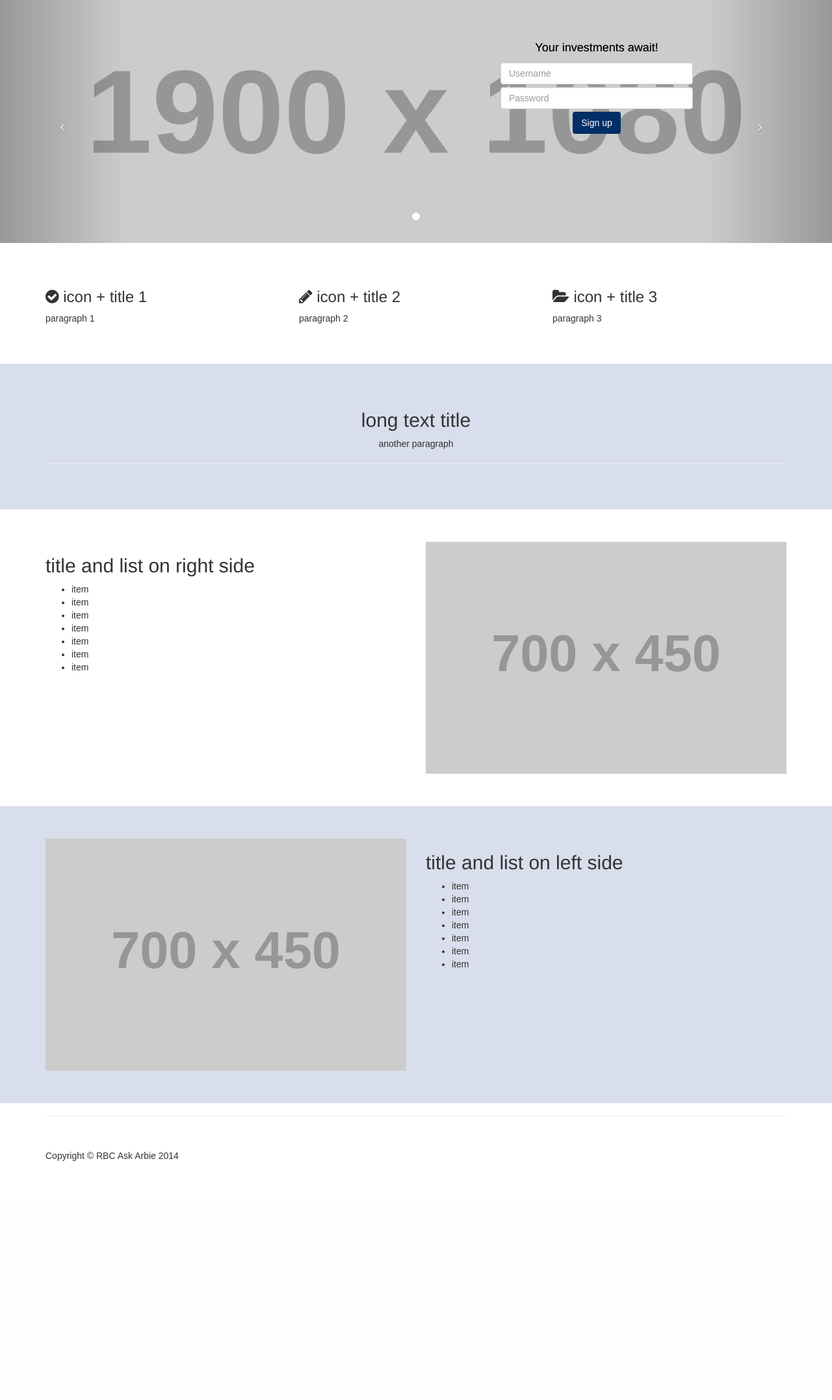
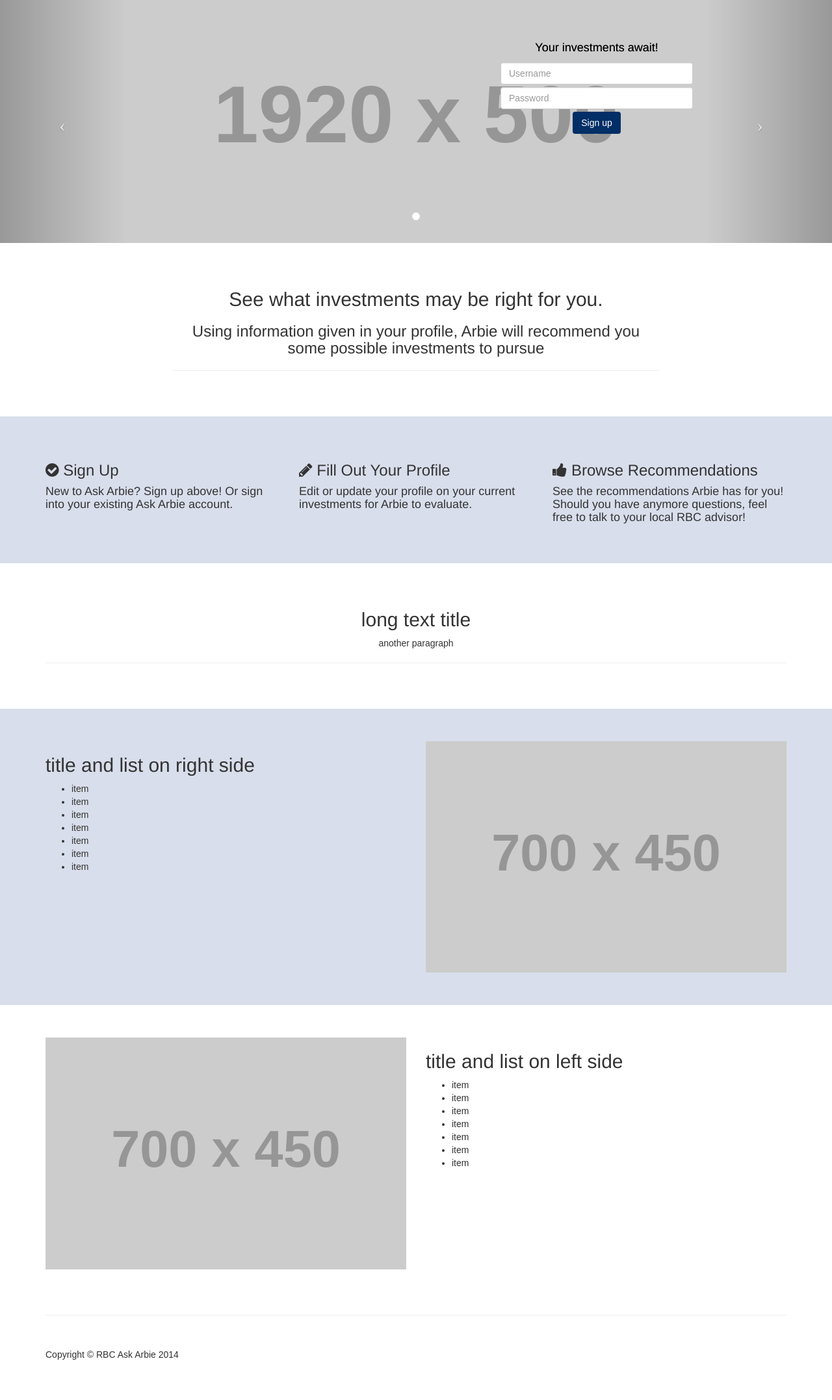
Before and after one commit to Kornfuzion/AskArbie, a Django app: template invest/templates/invest/index.html in a window 1280 px wide. Shown: the part 51-2206 px from the top of the page at 65% size. Before the commit the page ends 1838 px from the top, so only its background shows below. Run offline with Django 3.2, Linux system fonts and the light colour scheme; the template is opened without the code that fills it, so the values that code supplies are empty; grey boxes labelled with a size stand in for pictures from a placeholder-image service; some libraries are stand-ins or nearby versions.

Commit message:
added front page content

```diff
--- a/invest/templates/invest/index.html
+++ b/invest/templates/invest/index.html
@@ -54,7 +54,7 @@
         <!-- Wrapper for slides -->
         <div class="carousel-inner">
           <div class="item active">
-            <div class="fill" style="background-image:url('http://placehold.it/1900x1080/FFE600&text=Slide One');"></div>
+            <div class="fill" style="background-image:url('http://placehold.it/1920x500/FFE600&text=Slide One');"></div>
             <div class="carousel-caption">
               <div class="front-signup">
                 <h4>Your investments await!</h4>
@@ -101,26 +101,40 @@
         </a>
     </div>
 
-    <div class="section">
+    <div class="section text-center">
+      <div class="container">
+        <div class="row">
+          <div class="col-lg-2 col-md-2 col-sm-2 col-xs-2">
+          </div>
+          <div class="col-lg-8 col-md-8 col-sm-8 col-xs-8">
+            <h2>See what investments may be right for you.</h2>
+            <h3>Using information given in your profile, Arbie will recommend you some possible investments to pursue </h3>
+            <hr> <!-- break -->
+          </div>
+        </div><!-- row -->
+      </div><!-- container -->
+    </div><!-- section -->
+
+    <div class="section-colored">
       <div class="container">
         <div class="row">
           <div class="col-lg-4 col-md-4">
-            <h3><i class="fa fa-check-circle"></i> icon + title 1 </h3>
-            <p>paragraph 1</p>
+            <h3><i class="fa fa-check-circle"></i> Sign Up</h3>
+            <h4>New to Ask Arbie? Sign up above! Or sign into your existing Ask Arbie account.</h4>
           </div>
           <div class="col-lg-4 col-md-4">
-            <h3><i class="fa fa-pencil"></i> icon + title 2 </h3>
-            <p>paragraph 2</p>
+            <h3><i class="fa fa-pencil"></i> Fill Out Your Profile </h3>
+            <h4>Edit or update your profile on your current investments for Arbie to evaluate.</h4>
           </div>
           <div class="col-lg-4 col-md-4">
-            <h3><i class="fa fa-folder-open"></i> icon + title 3</h3>
-            <p> paragraph 3 </p>
+            <h3><i class="fa fa-thumbs-up"></i> Browse Recommendations</h3>
+            <h4>See the recommendations Arbie has for you! Should you have anymore questions, feel free to talk to your local RBC advisor!</h4>
           </div>
         </div><!-- /.row -->
       </div><!-- container -->
     </div><!-- section -->
 
-    <div class="section-colored text-center">
+    <div class="section text-center">
       <div class="container">
         <div class="row">
           <div class="col-lg-12">
@@ -132,7 +146,7 @@
       </div><!-- container -->
     </div><!-- section-colored -->
 
-    <div class="section">
+    <div class="section-colored">
       <div class="container">
         <div class="row">
           <div class="col-lg-6 col-md-6 col-sm-6">
@@ -154,7 +168,7 @@
       </div><!-- container -->
     </div><!-- section -->
 
-    <div class="section-colored">
+    <div class="section">
       <div class="container">
         <div class="row">
           <div class="col-lg-6 col-md-6 col-sm-6">
```
Also changed, not shown: invest/templates/invest/profile.html (+3 -5 lines).
